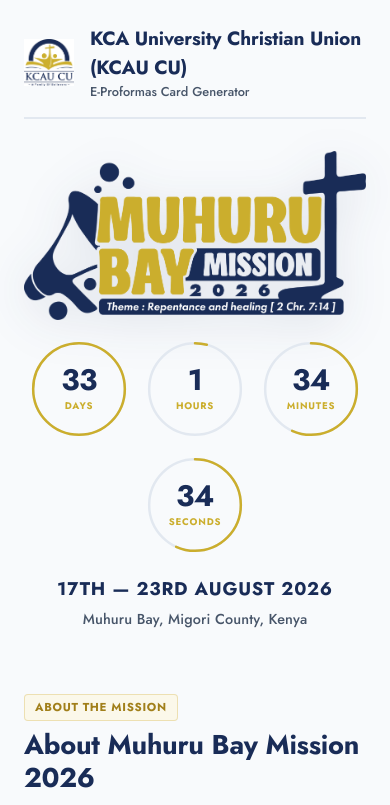
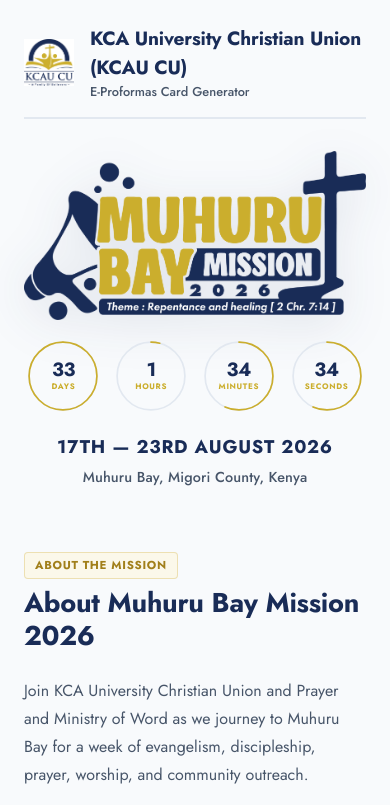
Before and after one commit to Mapesa254/KCAU-CU-E-PROFORMAS, a React (Vite) app: page / in a window 390 px wide. Shown: the top 805 px of the page. Built offline with nearby package versions, Linux system fonts and the light colour scheme.

Commit message:
Updated timer countdown
Refactor countdown timer layout and styles for improved responsiveness

```diff
--- a/src/App.jsx
+++ b/src/App.jsx
@@ -205,6 +205,7 @@
             alt="Muhuru Bay Mission 2026 — Theme: Repentance and Healing (2 Chronicles 7:14)"
             className="event-hero-logo"
           />
+          <div className="countdown-wrapper">
             <div className="countdown-container">
               {/* Days Circle */}
               <div className="countdown-circle">
@@ -276,6 +277,7 @@
                 </svg>
                 <div className="countdown-value">{countdown.seconds}</div>
                 <div className="countdown-label">SECONDS</div>
+              </div>
             </div>
           </div>
 
--- a/src/index.css
+++ b/src/index.css
@@ -1290,26 +1290,36 @@
    COUNTDOWN TIMER — Embedded circular display
 ═══════════════════════════════════════════════════════════════════════════ */
 
-.countdown-container {
+.countdown-wrapper {
+  width: min(100%, 620px);
   display: flex;
   justify-content: center;
+  animation: hero-fade-in 0.8s ease-out both;
+}
+
+.countdown-container {
+  display: grid;
+  grid-template-columns: repeat(4, minmax(0, 1fr));
+  gap: clamp(0.55rem, 1.6vw, 1rem);
+  justify-content: center;
   align-items: center;
-  gap: 1rem;
-  flex-wrap: wrap;
-  animation: hero-fade-in 0.8s ease-out both;
+  width: 100%;
+  max-width: 100%;
 }
 
 .countdown-circle {
   position: relative;
-  width: 120px;
-  height: 120px;
+  width: min(100%, clamp(74px, 18vw, 120px));
+  aspect-ratio: 1;
+  height: auto;
   border-radius: 50%;
   display: flex;
   flex-direction: column;
   justify-content: center;
   align-items: center;
-  gap: 0.25rem;
+  gap: clamp(0.1rem, 0.4vw, 0.25rem);
   transition: transform 0.3s ease;
+  justify-self: center;
 }
 
 .countdown-circle:hover {
@@ -1344,7 +1354,7 @@
   position: relative;
   z-index: 1;
   font-family: var(--font-display);
-  font-size: 2.25rem;
+  font-size: clamp(1.2rem, 3.3vw, 2.25rem);
   font-weight: 800;
   color: var(--primary);
   line-height: 1;
@@ -1355,33 +1365,16 @@
   position: relative;
   z-index: 1;
   font-family: var(--font-sans);
-  font-size: 0.65rem;
+  font-size: clamp(0.5rem, 1.1vw, 0.65rem);
   font-weight: 700;
   color: var(--accent);
   letter-spacing: 0.08em;
   text-transform: uppercase;
 }
 
-@media (max-width: 600px) {
-  .countdown-container {
-    gap: 1rem;
-  }
-
-  .countdown-circle {
-    width: 100px;
-    height: 100px;
-  }
-
+@media (max-width: 480px) {
   .countdown-ring-bg,
   .countdown-ring-progress {
-    stroke-width: 3;
-  }
-
-  .countdown-value {
-    font-size: 1.85rem;
-  }
-
-  .countdown-label {
-    font-size: 0.6rem;
+    stroke-width: 2.75;
   }
 }
```
Lines whose indentation alone changed are shown as unchanged.
